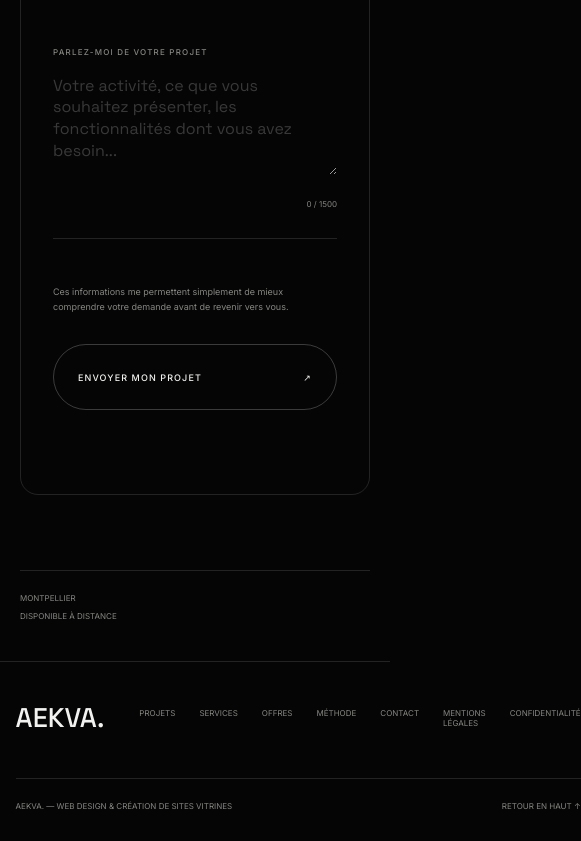
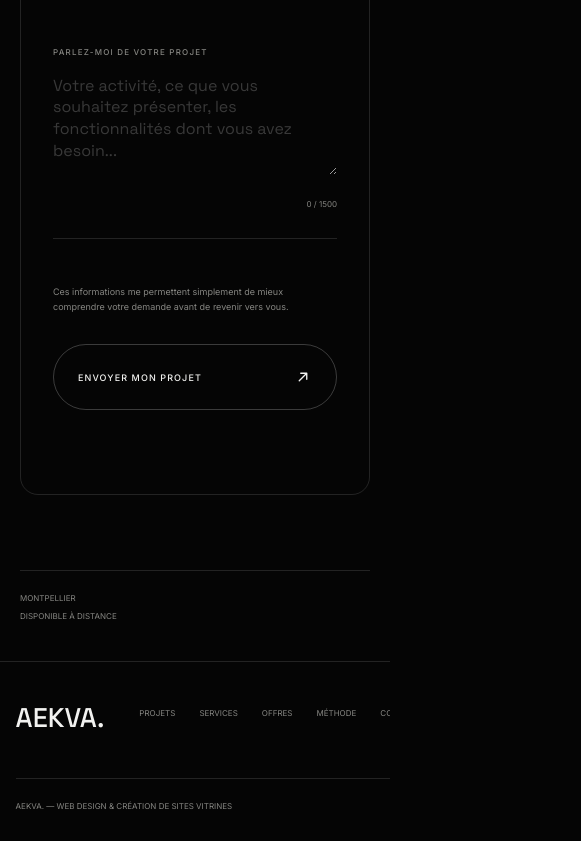
Before and after one commit to Aekva/Portfolio, a plain HTML site: page index.html in a window 390 px wide. Shown: the part 7805-8646 px from the top of the page, 581 px wide, since content can reach past the window. Drawn offline with Linux system fonts and the light colour scheme.

Commit message:
Responsive

```diff
--- a/index.html
+++ b/index.html
@@ -949,7 +949,23 @@
               <button type="submit" class="form-submit">
                 <span class="form-submit-text"> Envoyer mon projet </span>
 
-                <span class="form-submit-arrow"> ↗ </span>
+                <span class="form-submit-arrow" aria-hidden="true">
+                    <svg
+                      viewBox="0 0 24 24"
+                      width="18"
+                      height="18"
+                      fill="none"
+                      xmlns="http://www.w3.org/2000/svg"
+                    >
+                      <path
+                        d="M7 17L17 7M9 7H17V15"
+                        stroke="currentColor"
+                        stroke-width="1.8"
+                        stroke-linecap="round"
+                        stroke-linejoin="round"
+                      />
+                    </svg>
+                  </span>
               </button>
             </div>
 
--- a/style.css
+++ b/style.css
@@ -4167,3 +4167,22 @@ section {
     gap: 10px;
   }
 }
+
+/*TEST*/
+
+
+  html,
+body {
+  max-width: 100%;
+  overflow-x: hidden;
+}
+
+.form-submit-arrow {
+    display: inline-flex;
+    align-items: center;
+    justify-content: center;
+  }
+
+  .form-submit-arrow svg {
+    display: block;
+  }
```
